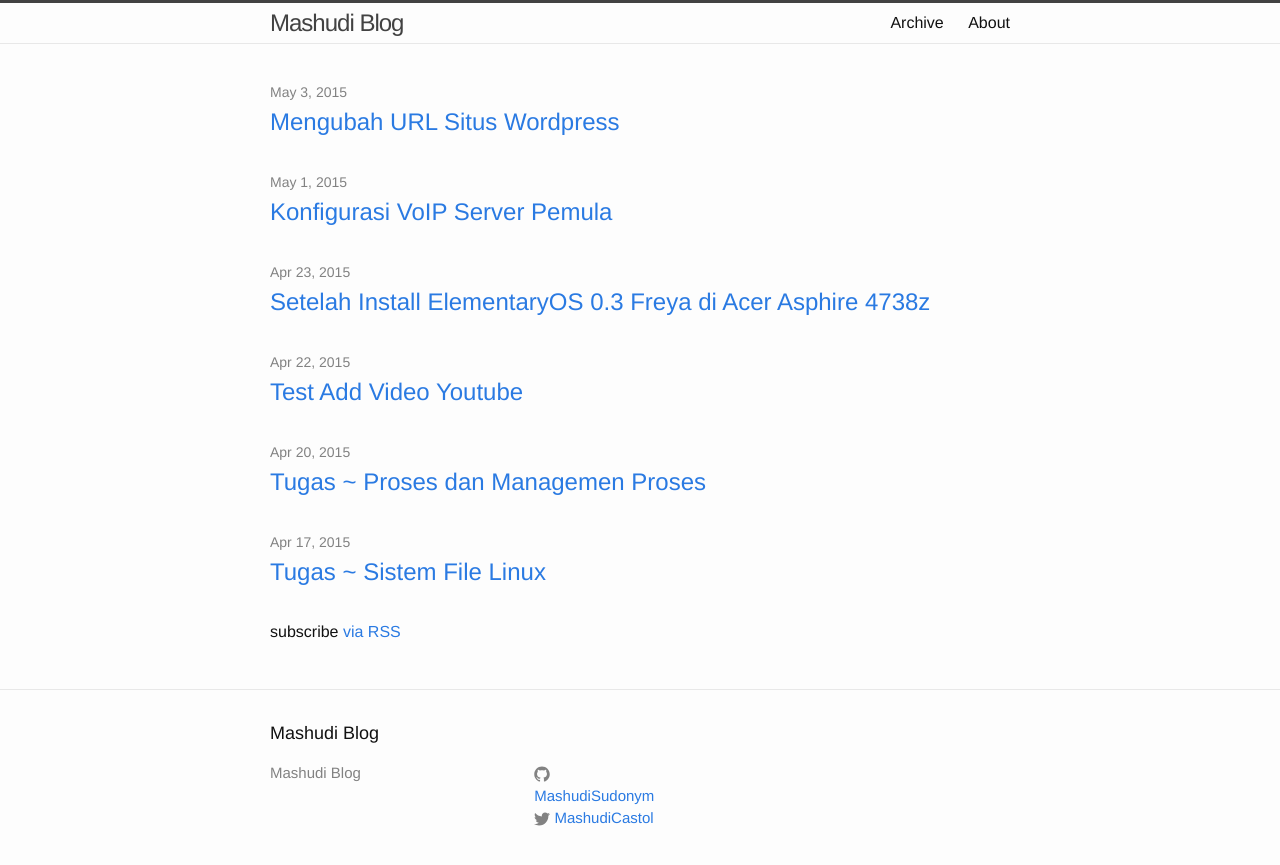
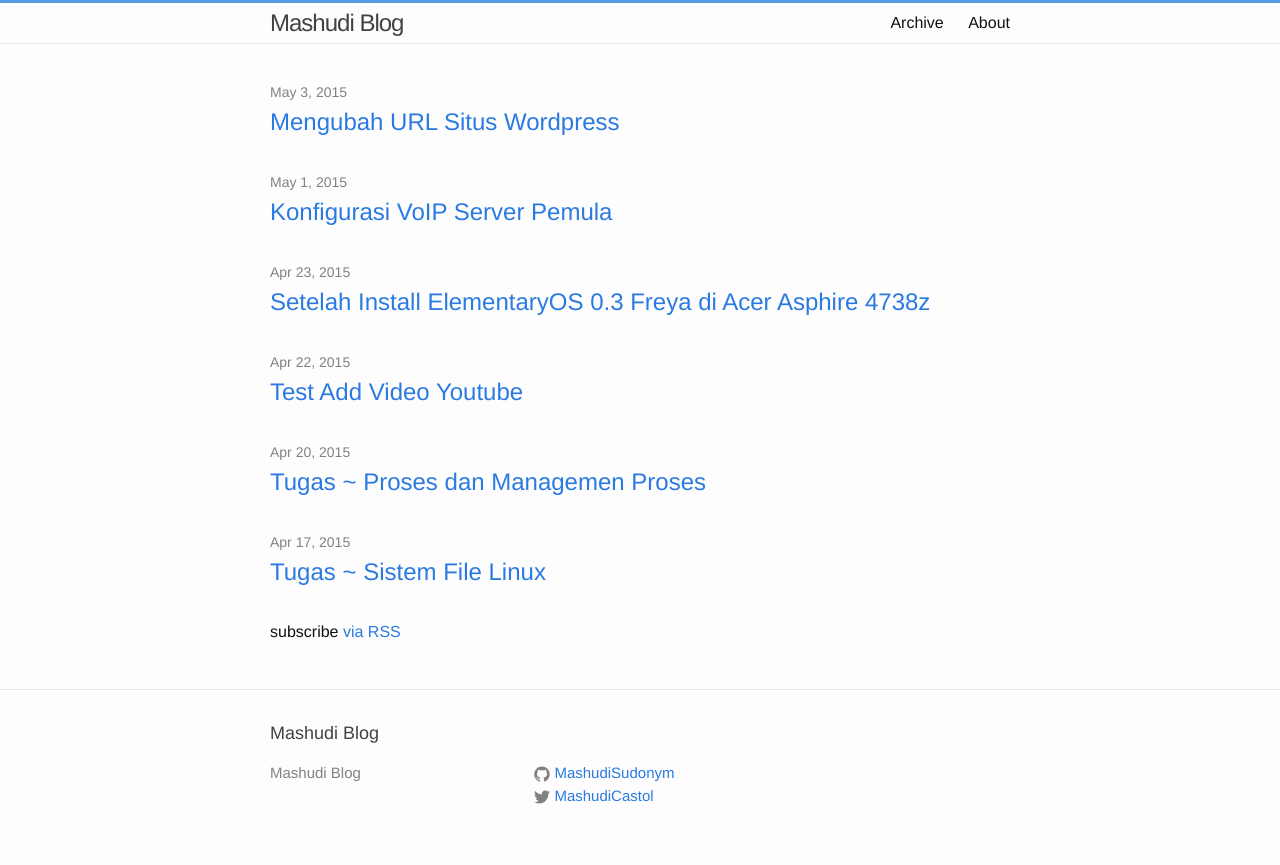
Before and after one commit to MashudiSudonym/diTerminal, a Jekyll site: the page built from index.html, in a window 1280 px wide. Shown: the top 865 px of the page. Built offline with Jekyll 4.4.1, drawn with Linux system fonts in a browser that asks for light colours.

Commit message:
update halaman

```diff
--- a/_config.yml
+++ b/_config.yml
@@ -9,7 +9,7 @@
 
 
 #author
-url: "http://mashudicastol.github.io" # the base hostname & protocol for your site
+url: "http://mashudisudonym.github.io" # the base hostname & protocol for your site
 twitter_username: MashudiCastol
 github_username:  MashudiSudonym
 
--- a/_sass/_layout.scss
+++ b/_sass/_layout.scss
@@ -2,7 +2,7 @@
  * Site header
  */
 .site-header {
-    border-top: 3px solid $grey-color-dark;
+    border-top: 3px solid $header-line-color;
     border-bottom: 1px solid $grey-color-light;
     min-height: 10px;
 
@@ -100,6 +100,7 @@
 
 .footer-heading {
     font-size: 18px;
+    color: $grey-color-dark;
     margin-bottom: $spacing-unit / 2;
 }
 
@@ -128,8 +129,8 @@
 }
 
 .footer-col-2 {
-    width: -webkit-calc(20% - (#{$spacing-unit} / 2));
-    width:         calc(20% - (#{$spacing-unit} / 2));
+    width: -webkit-calc(35% - (#{$spacing-unit} / 2));
+    width:         calc(35% - (#{$spacing-unit} / 2));
 }
 
 .footer-col-3 {
--- a/css/main.scss
+++ b/css/main.scss
@@ -20,6 +20,7 @@
 $grey-color:       #828282;
 $grey-color-light: lighten($grey-color, 40%);
 $grey-color-dark:  darken($grey-color, 25%);
+$header-line-color: #569be4;
 
 // Width of the content area
 $content-width:    800px;
```
